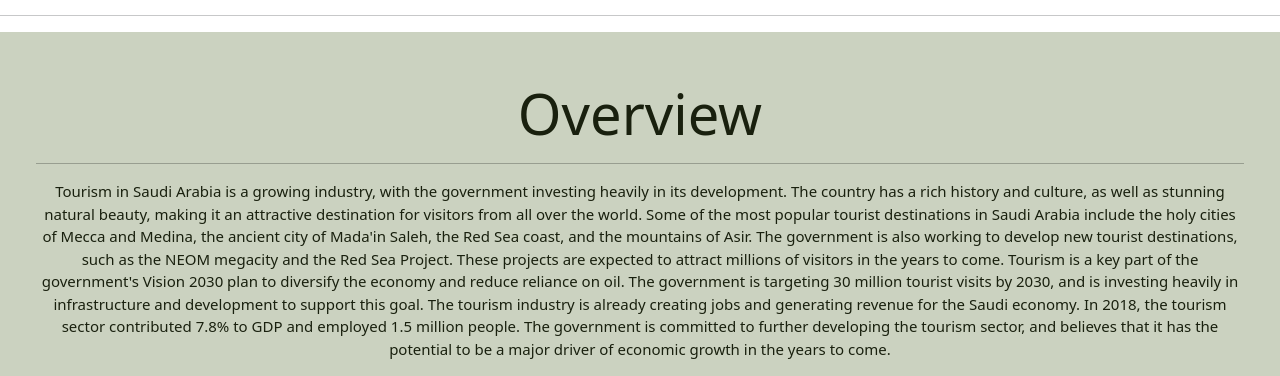
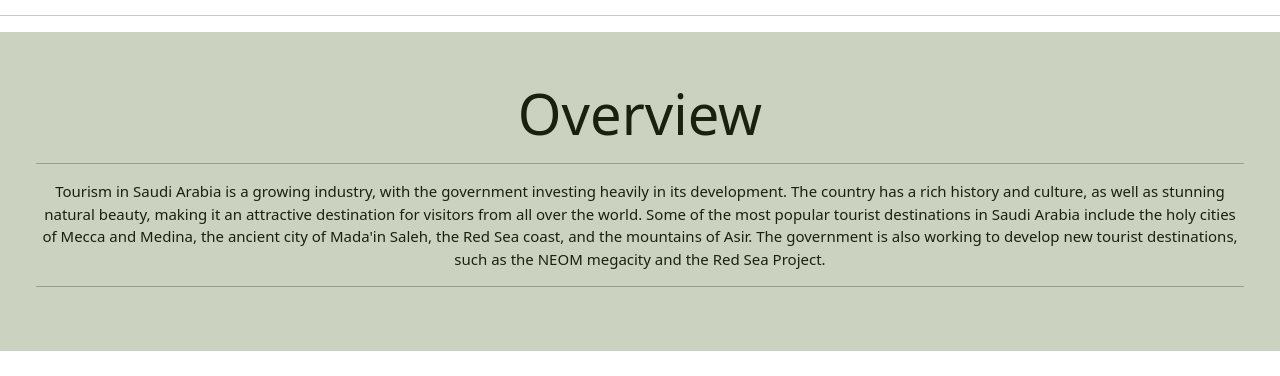
Before and after one commit to T-PYTHON-OCT-23/UNIT-2-PROJECT, a Django app: page / in a window 1280 px wide. Shown: the part 857-1233 px from the top of the page. Run offline with Django 4.2, Linux system fonts and the light colour scheme.

Commit message:
Project2-updated.

```diff
--- a/Tourister/main/static/css/main.css
+++ b/Tourister/main/static/css/main.css
@@ -6,6 +6,7 @@
 
 body {
     line-height: 1.5;
+    border:0;
     width: auto;
     height: auto;
 }
--- a/Tourister/main/templates/main/home.html
+++ b/Tourister/main/templates/main/home.html
@@ -25,9 +25,7 @@ Home page
         <div class="text-success">
         </div>        Tourism in Saudi Arabia is a growing industry, with the government investing heavily in its development. The country has a rich history and culture, as well as stunning natural beauty, making it an attractive destination for visitors from all over the world.
         Some of the most popular tourist destinations in Saudi Arabia include the holy cities of Mecca and Medina, the ancient city of Mada'in Saleh, the Red Sea coast, and the mountains of Asir.
-        The government is also working to develop new tourist destinations, such as the NEOM megacity and the Red Sea Project. These projects are expected to attract millions of visitors in the years to come.
-        Tourism is a key part of the government's Vision 2030 plan to diversify the economy and reduce reliance on oil. The government is targeting 30 million tourist visits by 2030, and is investing heavily in infrastructure and development to support this goal.
-        The tourism industry is already creating jobs and generating revenue for the Saudi economy. In 2018, the tourism sector contributed 7.8% to GDP and employed 1.5 million people. The government is committed to further developing the tourism sector, and believes that it has the potential to be a major driver of economic growth in the years to come.</p>
+        The government is also working to develop new tourist destinations, such as the NEOM megacity and the Red Sea Project.</p>
         <hr>
         <div class="text-success">
         </div>    </div>
```
